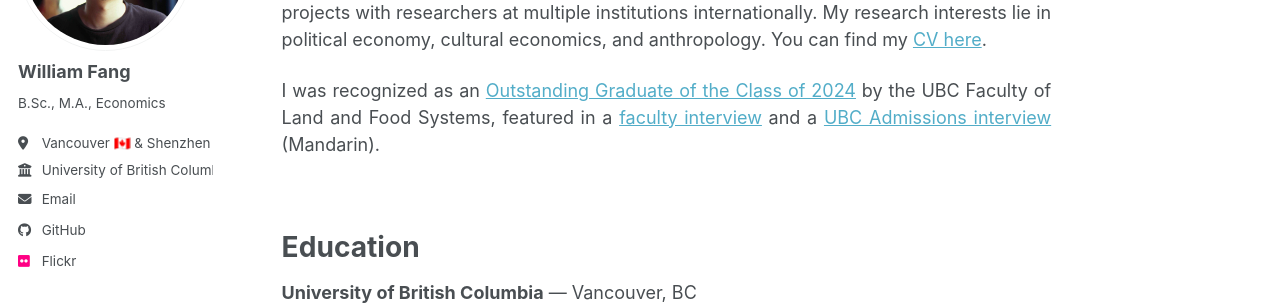
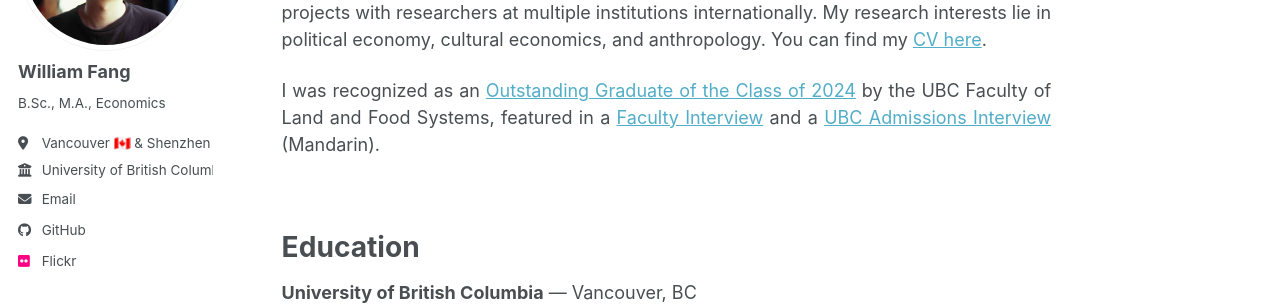
Before and after one commit to will-yanfeng-fang/will-yanfeng-fang.github.io, a Jekyll site: the page built from _pages/about.md, in a window 1280 px wide and 900 px high. Shown: the part 225-530 px from the top of the window. Built offline with Jekyll 4.4.1, drawn with Linux system fonts in a browser that asks for light colours; a script bundle is joined from its source files by our own code; library files that are not in the unit come from our copies.

```diff
--- a/_pages/about.md
+++ b/_pages/about.md
@@ -11,7 +11,7 @@ redirect_from:
 
 I am a Research Assistant to Professor [Nathan Nunn](https://nathannunn.arts.ubc.ca/) at the University of British Columbia, contributing to academic research through statistical programming, applied econometric analysis, and the production of high-quality research outputs, including collaborative projects with researchers at multiple institutions internationally. My research interests lie in political economy, cultural economics, and anthropology. You can find my [CV here](https://drive.google.com/file/d/12y7sarRsK3IsLTUOa3Sc5b3vH7KEP9sX/view?usp=sharing).
 
-I was recognized as an [Outstanding Graduate of the Class of 2024](https://www.landfood.ubc.ca/celebrating-the-class-of-2024/) by the UBC Faculty of Land and Food Systems, featured in a [faculty interview](https://www.landfood.ubc.ca/class-of-2024-william-fang/) and a [UBC Admissions interview](https://mp.weixin.qq.com/s/9oKqySjSlGXv71n2pE0Xig) (Mandarin).
+I was recognized as an [Outstanding Graduate of the Class of 2024](https://www.landfood.ubc.ca/celebrating-the-class-of-2024/) by the UBC Faculty of Land and Food Systems, featured in a [Faculty Interview](https://www.landfood.ubc.ca/class-of-2024-william-fang/) and a [UBC Admissions Interview](https://mp.weixin.qq.com/s/9oKqySjSlGXv71n2pE0Xig) (Mandarin).
 
 <br>
 
```
